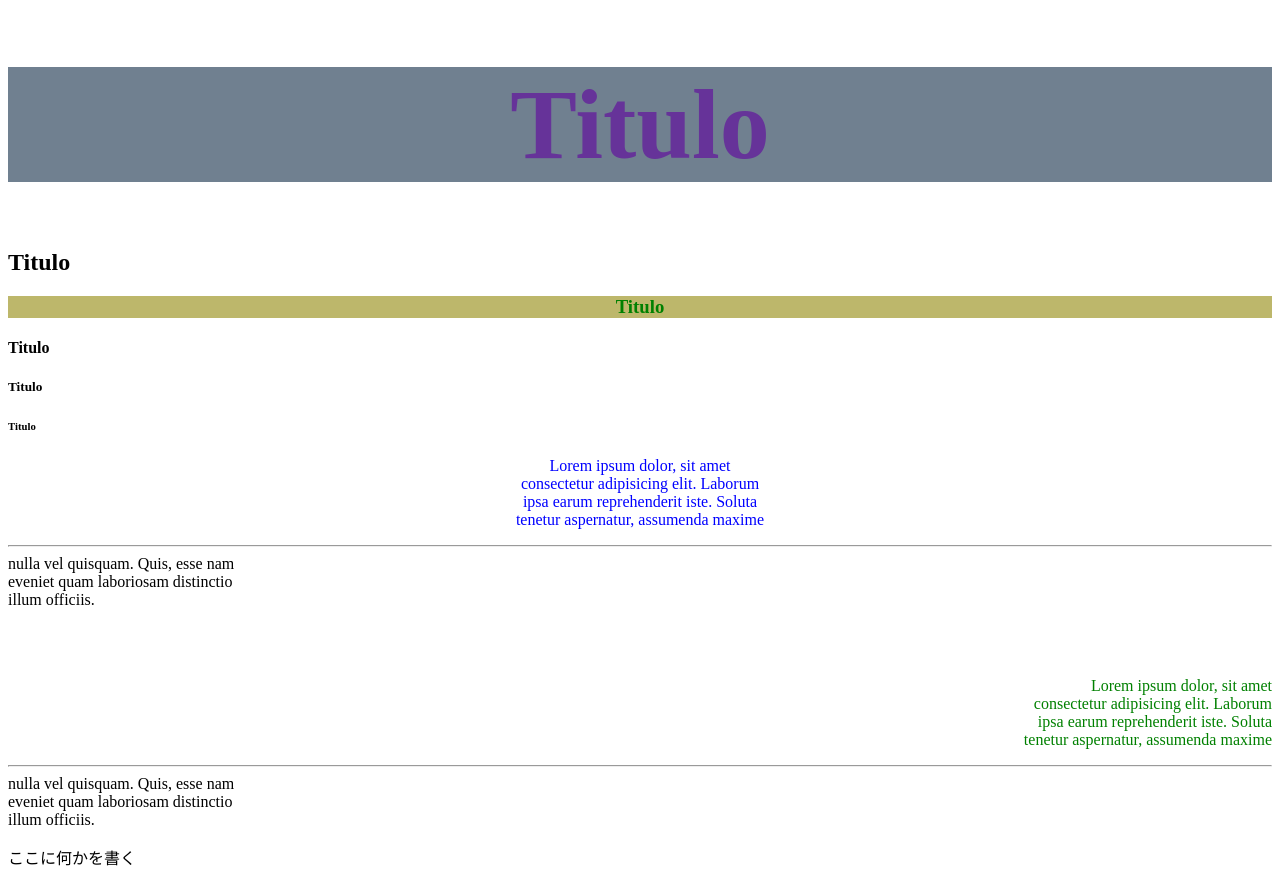
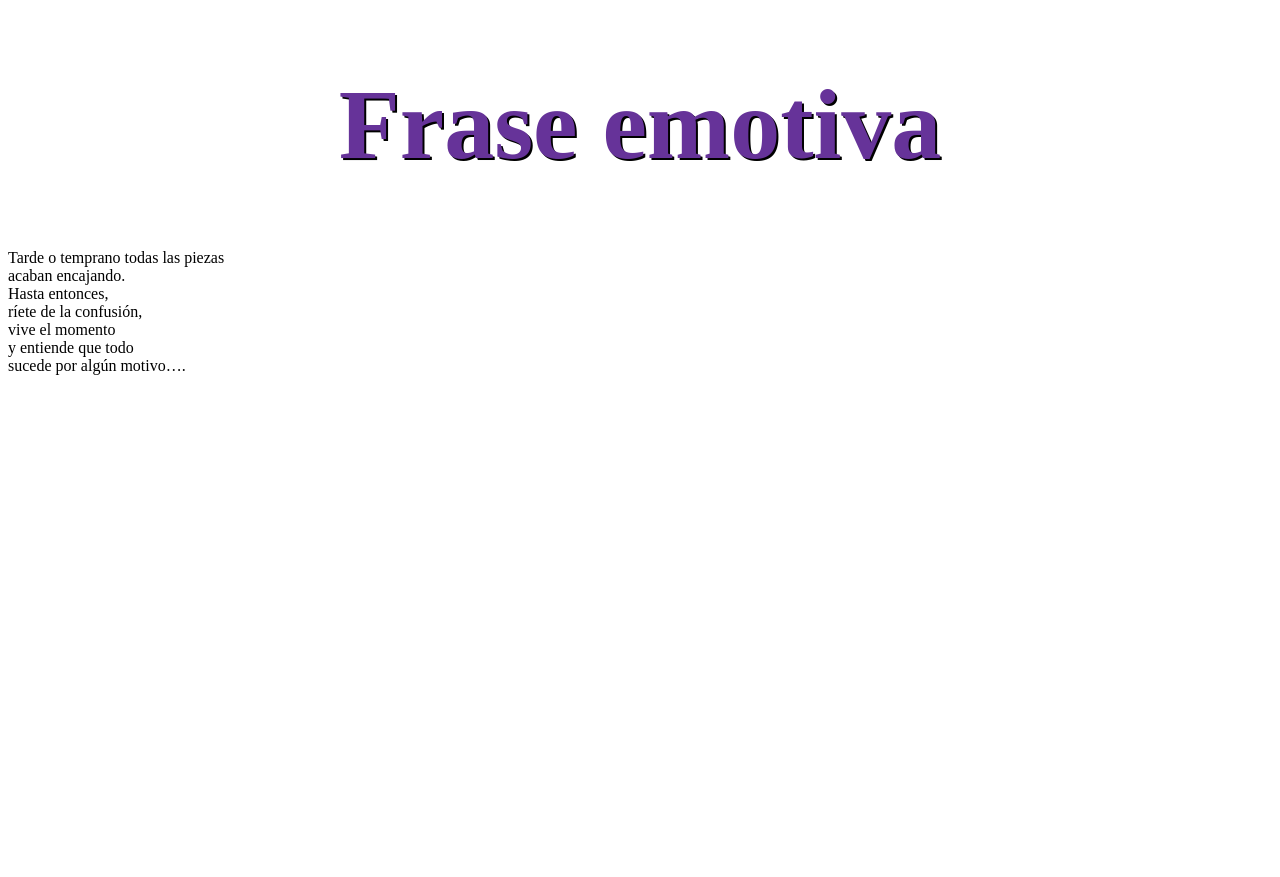
Before and after one commit to ana-dominguezg/08, a website: page index.html in a window 1280 px wide. After the commit the page ends 800 px from the top, so only its background shows below. Drawn offline with Linux system fonts and the light colour scheme.

Commit message:
nuevo index y style

```diff
--- /dev/null
+++ b/Tarea1.css
@@ -0,0 +1,23 @@
+h1 {
+  color: rebeccapurple;
+  font-size: 100px;
+  text-align: center;
+  background-color: rgb(129, 148, 168);
+  text-shadow: 2px 2px black;
+}
+h3 {
+  color: green;
+  font: size 20px;
+  text-align: center;
+  background-color: darkkhaki;
+}
+
+#d1 {
+  color: blue;
+  text-align: center;
+}
+
+#d2 {
+  color: green;
+  text-align: right;
+}
--- a/index.html
+++ b/index.html
@@ -5,64 +5,24 @@
     <meta name="viewport" content="width=device-width, initial-scale=1.0" />
     <meta http-equiv="X-UA-Compatible" content="ie=edge" />
     <link rel="stylesheet" href="style.css" type="text/css" />
-    <title>
-
-    </title>
-
+    <title> </title>
   </head>
 
-
   <body>
-    <h1> Titulo </h1>
-
-    <h2> Titulo </h2>
-
-    <h3> Titulo </h3>
-
-    <h4> Titulo </h4>
-
-    <h5> Titulo </h5>
-
-    <h6> Titulo </h6>
-    <p id="d1">
-      Lorem ipsum dolor, sit amet
-      <br>
-      consectetur adipisicing elit. Laborum
-      <br>
-      ipsa earum reprehenderit iste. Soluta
-      <br>
-      tenetur aspernatur, assumenda maxime
-      <br>
-      <hr>
-      nulla vel quisquam. Quis, esse nam
-      <br>
-      eveniet quam laboriosam distinctio
-      <br>
-      illum officiis.
-    </p>
-
-    <br>
-    <br>
-
-    <p id="d2">
-      Lorem ipsum dolor, sit amet
-      <br>
-      consectetur adipisicing elit. Laborum
-      <br>
-      ipsa earum reprehenderit iste. Soluta
-      <br>
-      tenetur aspernatur, assumenda maxime
-      <br>
-      <hr>
-      nulla vel quisquam. Quis, esse nam
-      <br>
-      eveniet quam laboriosam distinctio
-      <br>
-      illum officiis.
-    </p>
-<p>
-
-</p1>
-    <div>ここに何かを書く</div>
+    <h1 id="Frase Emotiva">Frase emotiva</h1>
+    Tarde o temprano todas las piezas
+    <br />
+    acaban encajando.
+    <br />
+    Hasta entonces,
+    <br />
+    ríete de la confusión,
+    <br />
+    vive el momento
+    <br />
+    y entiende que todo
+    <br />
+    sucede por algún motivo….
+    <br />
   </body>
 </html>
--- a/style.css
+++ b/style.css
@@ -1,22 +1,6 @@
+
 h1 {
   color: rebeccapurple;
   font-size: 100px;
   text-align: center;
-  background-color: slategray;
-}
-h3 {
-  color: green;
-  font: size 20px;
-  text-align: center;
-  background-color: darkkhaki;
-}
-
-#d1 {
-  color: blue;
-  text-align: center;
-}
-
-#d2 {
-  color: green;
-  text-align: right;
-}
+  text-shadow: 2px 2px black;
```
Also changed, not shown: Tarea1.html (added, +68 -0 lines).
